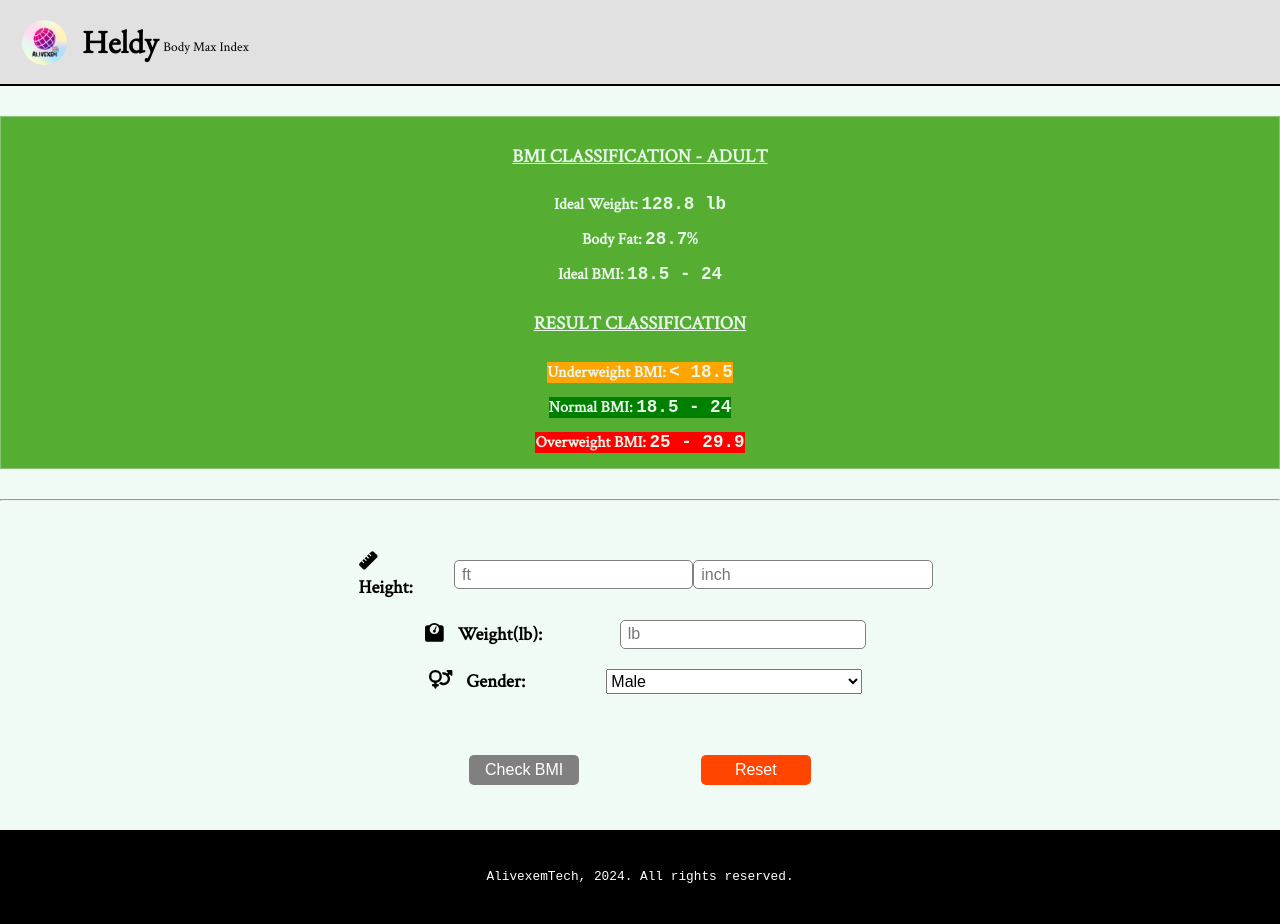
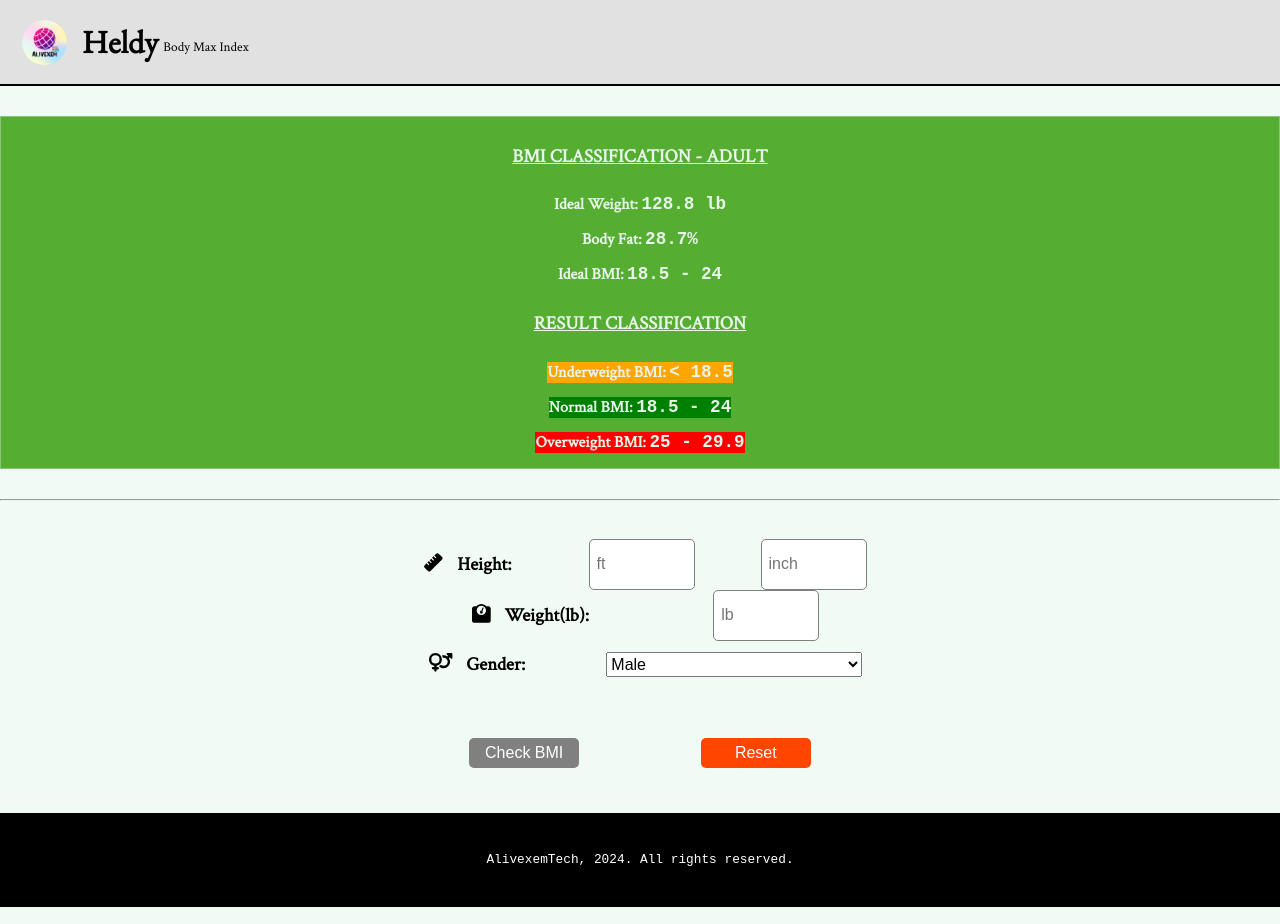
Before and after one commit to Alivexem/BMI-React, a React (Vite) app: page / in a window 1280 px wide. Built offline with nearby package versions, Linux system fonts and the light colour scheme.

Commit message:
Update App.css
updated

```diff
--- a/src/App.css
+++ b/src/App.css
@@ -164,8 +164,8 @@ h1{
   margin: 7px;
 }
 input{
-  height: 1.65vh;
-  width: 18vw;
+  height: 35px;
+  width: 90px;
   border: 0.7px solid gray;
   padding: 7px;
   font-size: 1rem;
```
